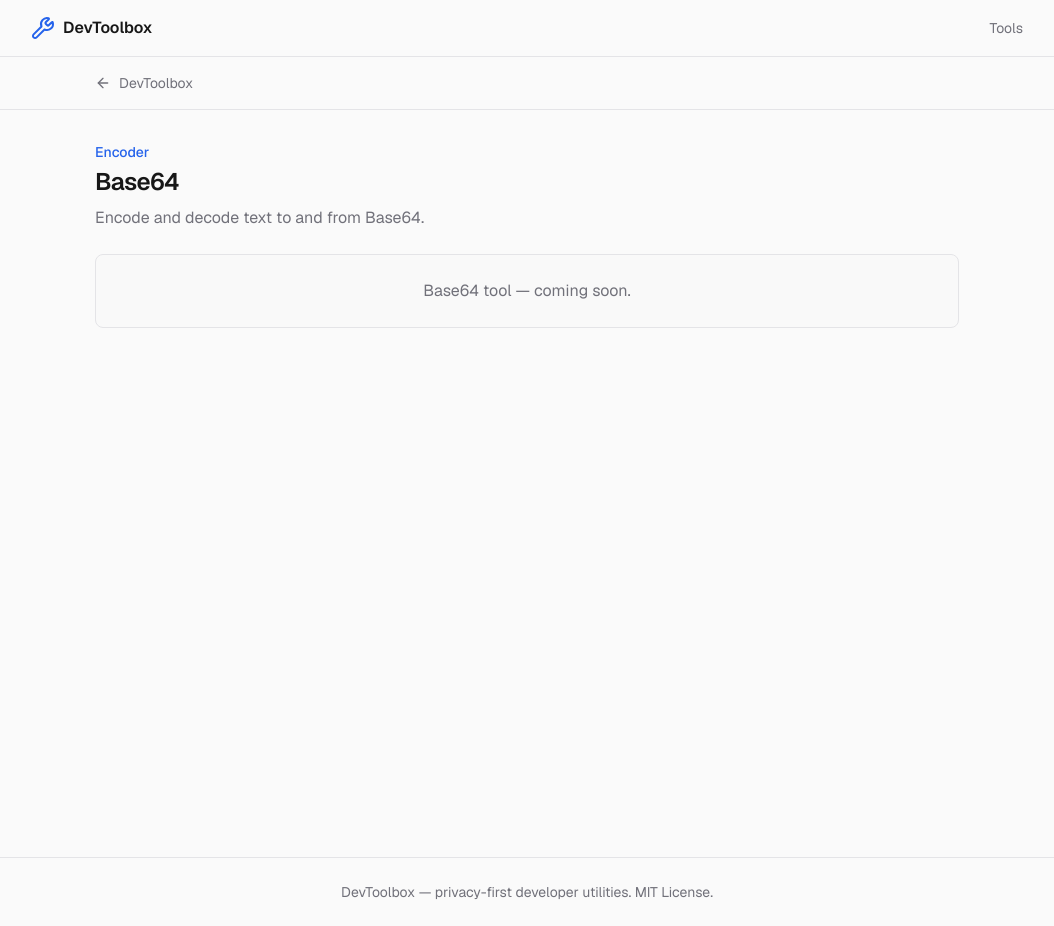
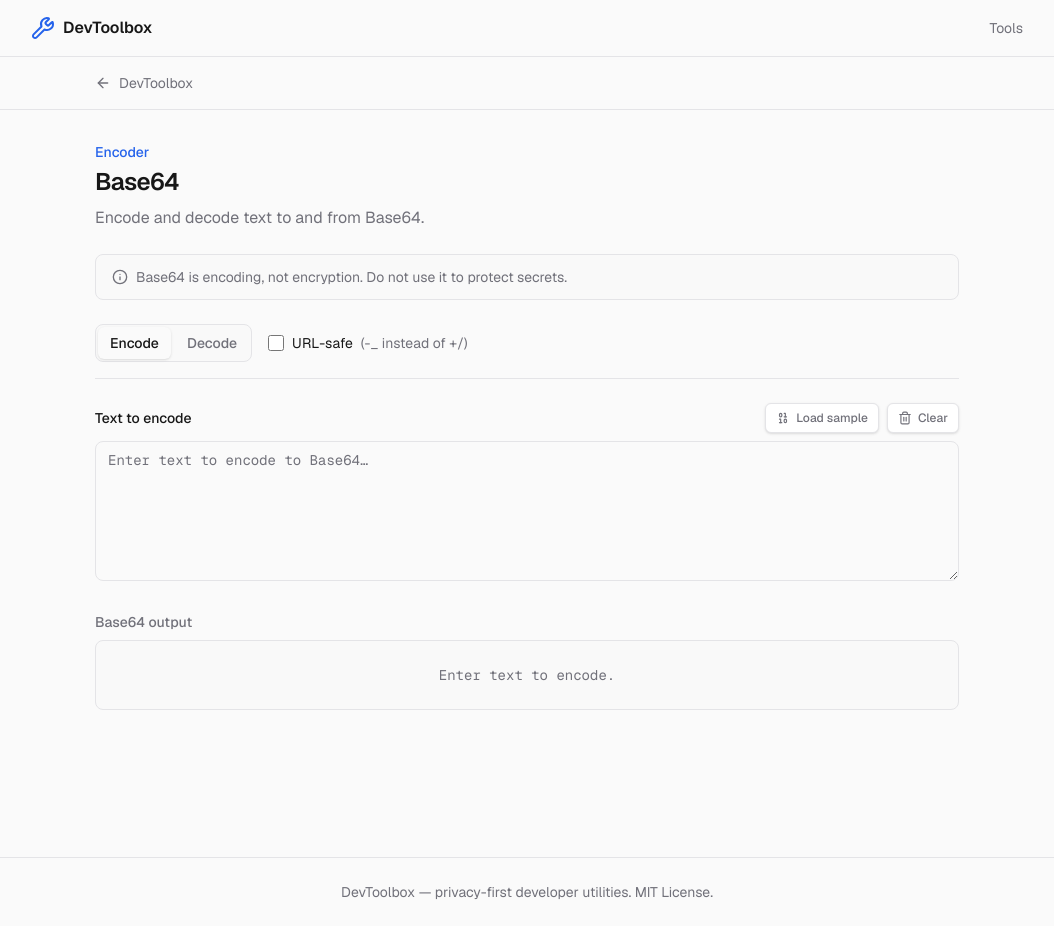
Before and after one commit to dchobarkar/devtoolbox, a Next.js app: page /tools/base64 in a window 1280 px wide. Shown: the whole page, without its empty margins (113-1167 px from the left). Built offline with nearby package versions, Linux system fonts and the light colour scheme.

Commit message:
feat: add base64 encoder tool

```diff
--- a/app/tools/base64/tool-client.tsx
+++ b/app/tools/base64/tool-client.tsx
@@ -1,10 +1,228 @@
 "use client";
 
-// Base64 Encoder / Decoder — to be implemented
+import { useState, useMemo, useCallback } from "react";
+import {
+  Trash2,
+  Binary,
+  CheckCircle2,
+  XCircle,
+  Info,
+} from "lucide-react";
+
+import { TextArea } from "@/components/shared/TextArea";
+import { CopyButton } from "@/components/shared/CopyButton";
+import { encodeBase64, decodeBase64 } from "@/lib/encoders/base64";
+
+const SAMPLE_PLAIN = "Hello, DevToolbox! Encode me to Base64.";
+const SAMPLE_BASE64 = "SGVsbG8sIERldlRvb2xib3ghIEVuY29kZSBtZSB0byBCYXNlNjQu";
+
+type Mode = "encode" | "decode";
+
 export function Base64Client() {
+  const [input, setInput] = useState("");
+  const [mode, setMode] = useState<Mode>("encode");
+  const [urlSafe, setUrlSafe] = useState(false);
+
+  const decodeResult = useMemo(
+    () => (mode === "decode" ? decodeBase64(input, urlSafe) : null),
+    [input, mode, urlSafe],
+  );
+
+  const output = useMemo(() => {
+    if (!input) return "";
+    if (mode === "encode") {
+      return encodeBase64(input, urlSafe);
+    }
+    return decodeResult?.success ? decodeResult.value : "";
+  }, [input, mode, urlSafe, decodeResult]);
+
+  const isValidDecode =
+    mode === "decode" &&
+    input.trim().length > 0 &&
+    decodeResult !== null &&
+    decodeResult.success;
+  const isInvalidDecode =
+    mode === "decode" &&
+    input.trim().length > 0 &&
+    decodeResult !== null &&
+    !decodeResult.success;
+
+  const handleClear = useCallback(() => setInput(""), []);
+  const handleLoadSample = useCallback(() => {
+    setInput(mode === "encode" ? SAMPLE_PLAIN : SAMPLE_BASE64);
+  }, [mode]);
+
   return (
-    <div className="rounded-lg border border-border bg-muted/30 p-6 text-center text-muted-foreground">
-      Base64 tool — coming soon.
+    <div className="space-y-6">
+      {/* Info: encoding vs encryption */}
+      <div
+        className="flex flex-wrap items-start gap-2 rounded-lg border border-border bg-muted/30 px-4 py-3 text-sm text-muted-foreground"
+        role="status"
+      >
+        <Info className="h-4 w-4 shrink-0 mt-0.5" aria-hidden />
+        <span>
+          Base64 is encoding, not encryption. Do not use it to protect secrets.
+        </span>
+      </div>
+
+      {/* Mode + URL-safe */}
+      <section className="flex flex-wrap items-center gap-4 border-b border-border pb-4">
+        <div className="flex items-center gap-1 rounded-lg border border-border bg-muted/30 p-0.5">
+          <ModeButton
+            active={mode === "encode"}
+            onClick={() => setMode("encode")}
+          >
+            Encode
+          </ModeButton>
+          <ModeButton
+            active={mode === "decode"}
+            onClick={() => setMode("decode")}
+          >
+            Decode
+          </ModeButton>
+        </div>
+        <label className="flex cursor-pointer items-center gap-2 text-sm text-foreground">
+          <input
+            type="checkbox"
+            checked={urlSafe}
+            onChange={(e) => setUrlSafe(e.target.checked)}
+            className="h-4 w-4 rounded border-border text-accent focus:ring-accent"
+          />
+          <span>URL-safe</span>
+          <span className="text-muted-foreground">(-_ instead of +/)</span>
+        </label>
+      </section>
+
+      {/* Input panel */}
+      <section className="space-y-2">
+        <div className="flex flex-wrap items-center justify-between gap-2">
+          <div className="flex flex-wrap items-center gap-2">
+            <label className="text-sm font-medium text-foreground">
+              {mode === "encode" ? "Text to encode" : "Base64 to decode"}
+            </label>
+            {mode === "decode" && input.trim() && (
+              <span
+                className={`inline-flex items-center gap-1.5 rounded-full px-2.5 py-0.5 text-xs font-medium ${
+                  decodeResult?.success
+                    ? "bg-green-500/10 text-green-700 dark:text-green-400"
+                    : "bg-red-500/10 text-red-700 dark:text-red-400"
+                }`}
+                role="status"
+                aria-live="polite"
+              >
+                {decodeResult?.success ? (
+                  <>
+                    <CheckCircle2 className="h-3.5 w-3.5" aria-hidden />
+                    Valid Base64
+                  </>
+                ) : (
+                  <>
+                    <XCircle className="h-3.5 w-3.5" aria-hidden />
+                    Invalid Base64
+                  </>
+                )}
+              </span>
+            )}
+          </div>
+          <div className="flex flex-wrap items-center gap-2">
+            <button
+              type="button"
+              onClick={handleLoadSample}
+              className="inline-flex items-center gap-1.5 rounded-md border border-border bg-card px-2.5 py-1.5 text-xs font-medium text-muted-foreground shadow-sm transition-colors hover:bg-muted/50 hover:text-foreground focus:outline-none focus:ring-2 focus:ring-accent focus:ring-offset-2 focus:ring-offset-background"
+            >
+              <Binary className="h-3.5 w-3.5" aria-hidden />
+              Load sample
+            </button>
+            <button
+              type="button"
+              onClick={handleClear}
+              className="inline-flex items-center gap-1.5 rounded-md border border-border bg-card px-2.5 py-1.5 text-xs font-medium text-muted-foreground shadow-sm transition-colors hover:bg-muted/50 hover:text-foreground focus:outline-none focus:ring-2 focus:ring-accent focus:ring-offset-2 focus:ring-offset-background"
+            >
+              <Trash2 className="h-3.5 w-3.5" aria-hidden />
+              Clear
+            </button>
+          </div>
+        </div>
+        <TextArea
+          placeholder={
+            mode === "encode"
+              ? "Enter text to encode to Base64…"
+              : "Paste Base64 string to decode…"
+          }
+          value={input}
+          onChange={(e) => setInput(e.target.value)}
+          error={isInvalidDecode ? decodeResult?.error : undefined}
+          className="min-h-[140px] resize-y font-mono text-sm"
+          spellCheck={mode === "encode"}
+          aria-invalid={isInvalidDecode}
+        />
+      </section>
+
+      {/* Output panel */}
+      <section className="space-y-2">
+        <div className="flex items-center justify-between">
+          <span className="text-sm font-medium text-muted-foreground">
+            {mode === "encode" ? "Base64 output" : "Decoded text"}
+          </span>
+          {output ? (
+            <CopyButton
+              text={output}
+              label="Copy output"
+              className="rounded p-1.5 text-muted-foreground transition-colors hover:bg-muted/50 hover:text-foreground focus:outline-none focus:ring-2 focus:ring-accent focus:ring-offset-2 focus:ring-offset-background"
+            />
+          ) : null}
+        </div>
+        {output ? (
+          <pre
+            className="max-h-[300px] overflow-auto rounded-lg border border-border bg-muted/50 p-4 font-mono text-sm text-foreground whitespace-pre-wrap break-all"
+            role="region"
+            aria-label={mode === "encode" ? "Base64 output" : "Decoded text"}
+          >
+            <code>{output}</code>
+          </pre>
+        ) : input.trim() && isInvalidDecode ? (
+          <div
+            className="rounded-lg border border-red-500/50 bg-red-500/5 p-4 text-sm text-red-600 dark:text-red-400"
+            role="alert"
+          >
+            {decodeResult?.error}
+          </div>
+        ) : (
+          <div className="rounded-lg border border-border bg-muted/30 p-6 text-center font-mono text-sm text-muted-foreground">
+            {input.trim()
+              ? mode === "decode"
+                ? "Fix the invalid Base64 above."
+                : "Output will appear here."
+              : mode === "encode"
+                ? "Enter text to encode."
+                : "Paste Base64 to decode."}
+          </div>
+        )}
+      </section>
     </div>
   );
 }
+
+function ModeButton({
+  active,
+  onClick,
+  children,
+}: {
+  active: boolean;
+  onClick: () => void;
+  children: React.ReactNode;
+}) {
+  return (
+    <button
+      type="button"
+      onClick={onClick}
+      className={`rounded-md px-3 py-1.5 text-sm font-medium transition-colors focus:outline-none focus:ring-2 focus:ring-accent focus:ring-offset-2 focus:ring-offset-background ${
+        active
+          ? "bg-background text-foreground shadow-sm"
+          : "text-muted-foreground hover:text-foreground"
+      }`}
+    >
+      {children}
+    </button>
+  );
+}
--- /dev/null
+++ b/lib/encoders/base64.ts
@@ -0,0 +1,62 @@
+/**
+ * Encode a UTF-8 string to Base64.
+ * Uses unescape(encodeURIComponent(s)) for Unicode support in all browsers.
+ */
+export function encodeBase64(text: string, urlSafe = false): string {
+  if (text.length === 0) return "";
+  try {
+    const base64 = btoa(unescape(encodeURIComponent(text)));
+    if (urlSafe) {
+      return base64.replace(/\+/g, "-").replace(/\//g, "_").replace(/=+$/, "");
+    }
+    return base64;
+  } catch {
+    return "";
+  }
+}
+
+export type DecodeResult =
+  | { success: true; value: string }
+  | { success: false; error: string };
+
+/**
+ * Decode Base64 to a UTF-8 string.
+ * Supports URL-safe Base64 (-_ instead of +/).
+ */
+export function decodeBase64(encoded: string, urlSafe = false): DecodeResult {
+  const trimmed = encoded.trim().replace(/\s/g, "");
+  if (trimmed.length === 0) {
+    return { success: true, value: "" };
+  }
+
+  let base64 = trimmed;
+  if (urlSafe) {
+    base64 = base64.replace(/-/g, "+").replace(/_/g, "/");
+  }
+  // Add padding (Base64 length must be multiple of 4)
+  const pad = base64.length % 4;
+  if (pad) {
+    base64 += "=".repeat(4 - pad);
+  }
+
+  // Validate Base64 alphabet (after URL-safe normalization)
+  if (!/^[A-Za-z0-9+/=]+$/.test(base64)) {
+    return {
+      success: false,
+      error: "Invalid Base64: contains invalid characters",
+    };
+  }
+
+  try {
+    const binary = atob(base64);
+    try {
+      const value = decodeURIComponent(escape(binary));
+      return { success: true, value };
+    } catch {
+      // Binary or Latin1: return as-is
+      return { success: true, value: binary };
+    }
+  } catch {
+    return { success: false, error: "Invalid Base64: decoding failed" };
+  }
+}
```
